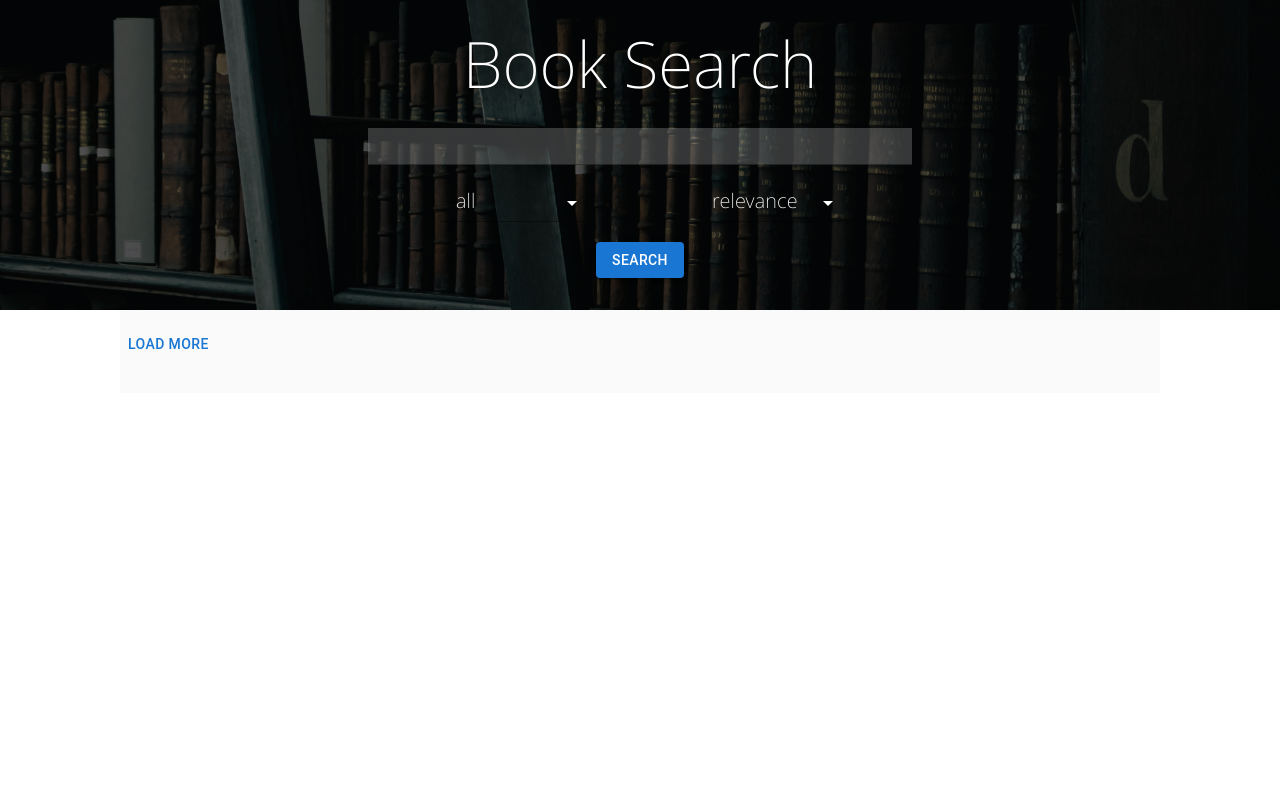
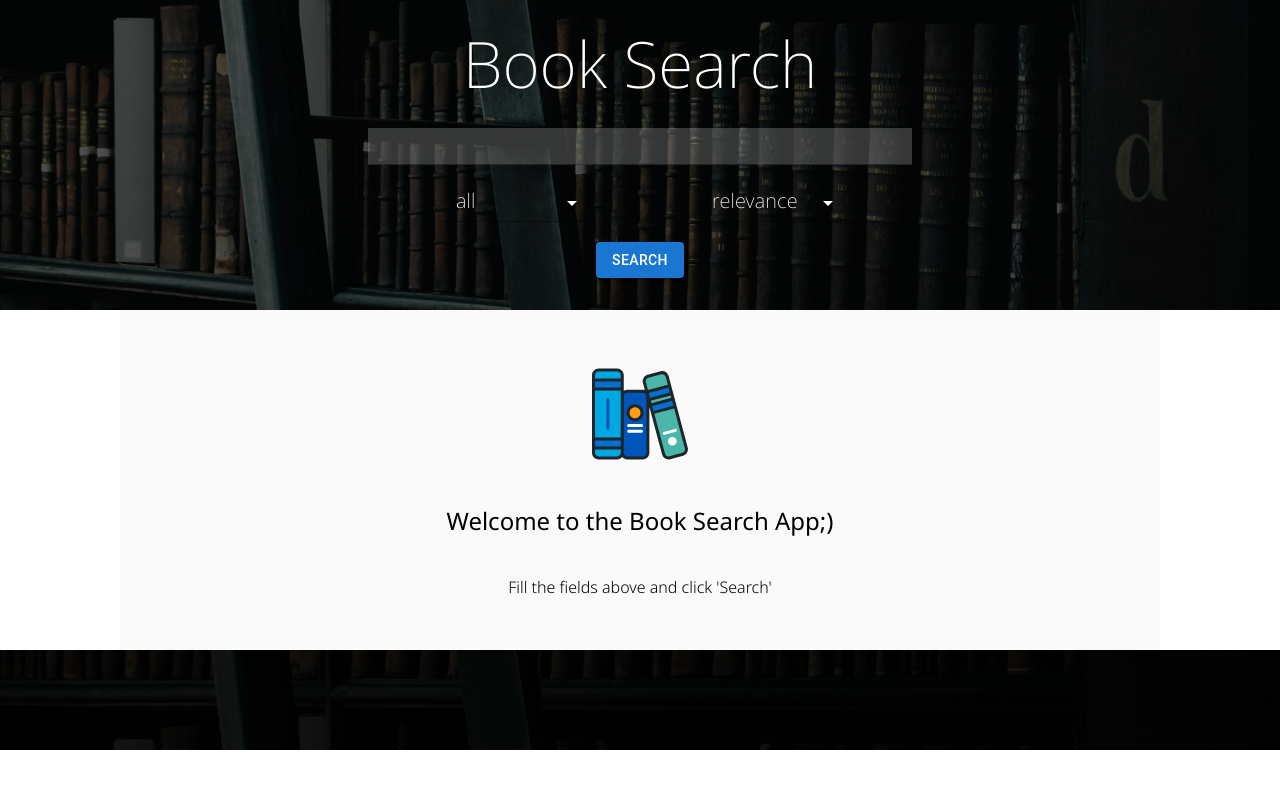
Before and after one commit to mellBaffy1170/React-Books-API, a React (Create React App) app: page /book-list in a window 1280 px wide. Shown: the top 788 px of the page. Built offline with nearby package versions, Linux system fonts and the light colour scheme.

Commit message:
feat: implemented book-list-pagination

```diff
--- a/src/api/getBooks.js
+++ b/src/api/getBooks.js
@@ -1,18 +1,28 @@
 import axios from "axios";
-import { useMutation } from "react-query";
+import { useInfiniteQuery } from "react-query";
 
-// import { QUERY_KEYS } from "constants/queryKeys";
+import { QUERY_KEYS } from "constants/queryKeys";
 import { PAGE_SIZE } from "constants/common";
 // import { CATEGORIES } from "constants/categories";
 
-const useGetBooks = () => {
-  return useMutation(async ({ search, category, sort }) => {
+const useGetBooks = (filters) => {
+  const { search, category, sort } = filters;
+
+  const fetchBooksPage = async ({ pageParam = 0 }) => {
     const { data } = await axios.get(
       `https://www.googleapis.com/books/v1/volumes?q=${search}${
         category ? `+subject:${category}` : ""
-      }&orderBy=${sort}&maxResults=${PAGE_SIZE}`
+      }&orderBy=${sort}&maxResults=${PAGE_SIZE}&startIndex=${
+        pageParam * PAGE_SIZE
+      }`
     );
-    return data;
+    return { ...data, page: pageParam };
+  };
+
+  return useInfiniteQuery([QUERY_KEYS.books, filters], fetchBooksPage, {
+    enabled: false,
+    getNextPageParam: (lastPage) =>
+      !(lastPage.items?.length < PAGE_SIZE) ? lastPage.page + 1 : undefined,
   });
 };
 
--- a/src/assets/vectors/index.js
+++ b/src/assets/vectors/index.js
@@ -1 +1,5 @@
 export { ReactComponent as NotFoundImage } from "./not-found.svg";
+
+export { ReactComponent as WelcomeImage } from "./welcome.svg";
+
+export { ReactComponent as BooksNotFoundImage } from "./books-not-found.svg";
--- a/src/components/PageLayout/PageLayout.jsx
+++ b/src/components/PageLayout/PageLayout.jsx
@@ -6,15 +6,17 @@ import { SortSelect } from "components/SortSelect/index";
 
 import {
   ButtonLoader,
+  FooterWrapper,
   HeadTitle,
   HeadWrapper,
+  PageLayoutWrapper,
   SelectWrapper,
   SubmitButton,
 } from "./styled";
 
 const PageLayout = ({ formik, isFetching }) => {
   return (
-    <>
+    <PageLayoutWrapper>
       <form onSubmit={formik.handleSubmit}>
         <HeadWrapper>
           <HeadTitle>{"Book Search"}</HeadTitle>
@@ -38,17 +40,15 @@ const PageLayout = ({ formik, isFetching }) => {
           {isFetching ? (
             <ButtonLoader />
           ) : (
-            <SubmitButton
-              variant="contained"
-              type="submit"
-            >
+            <SubmitButton variant="contained" type="submit">
               {"Search"}
             </SubmitButton>
           )}
         </HeadWrapper>
       </form>
       <Outlet />
-    </>
+      <FooterWrapper></FooterWrapper>
+    </PageLayoutWrapper>
   );
 };
 // refactor { }
--- a/src/components/PageLayout/PageLayoutContainer.jsx
+++ b/src/components/PageLayout/PageLayoutContainer.jsx
@@ -1,6 +1,6 @@
 import { useFormik } from "formik";
 import { Snackbar, Alert } from "@mui/material";
-import { useState } from "react";
+import { useState, useEffect } from "react";
 
 import { CATEGORIES } from "constants/categories";
 import { SORT } from "constants/sort";
@@ -14,14 +14,22 @@ const PageLayoutContainer = () => {
   const [defaultCategory] = CATEGORIES;
   const [defaultSort] = SORT;
 
-  // const [queryValues, setQueryValues] = useState({});
+  const [queryValues, setQueryValues] = useState({});
   const [isSnackOpened, setIsSnackOpened] = useState(false);
 
   const {
-    mutate: fetchBooks,
     data: books,
-    isLoading: isFetchingBooks,
-  } = useGetBooks();
+    isFetching: isFetchingBooks,
+    refetch,
+    fetchNextPage: fetchMoreBooks,
+    hasNextPage: hasMoreBooks,
+  } = useGetBooks(queryValues);
+
+  useEffect(() => {
+    if (queryValues.search) {
+      refetch();
+    }
+  }, [queryValues, refetch]);
 
   const handleCloseError = () => setIsSnackOpened(false);
 
@@ -29,7 +37,7 @@ const PageLayoutContainer = () => {
     if (!values.search) {
       setIsSnackOpened(true);
     } else {
-      fetchBooks({
+      setQueryValues({
         ...values,
         category: values.category !== defaultCategory ? values.category : null,
       });
@@ -46,7 +54,9 @@ const PageLayoutContainer = () => {
   });
 
   return (
-    <BooksListContext.Provider value={books}>
+    <BooksListContext.Provider
+      value={{ ...books, fetchMore: fetchMoreBooks, hasMore: hasMoreBooks }}
+    >
       <PageLayout formik={formik} isFetching={isFetchingBooks} />
       <Snackbar
         open={isSnackOpened}
--- a/src/components/PageLayout/styled.js
+++ b/src/components/PageLayout/styled.js
@@ -1,6 +1,9 @@
 import { styled, Button, CircularProgress } from "@mui/material";
 
 import layoutBackground from "assets/images/page-layout-background.jpg";
+
+export const PageLayoutWrapper = styled("div")({
+});
 
 export const HeadWrapper = styled("div")({
   background: `linear-gradient(rgba(0, 0, 0, 0.65), rgba(0, 0, 0, 0.65)), url('${layoutBackground}')`,
@@ -30,3 +33,9 @@ export const SelectWrapper = styled("div")({
 export const SubmitButton = styled(Button)({});
 
 export const ButtonLoader = styled(CircularProgress)({});
+
+export const FooterWrapper = styled("div")({
+  background: `linear-gradient(rgba(0, 0, 0, 0.90), rgba(0, 0, 0, 0.90)), url('${layoutBackground}')`,
+  backgroundSize: "cover",
+  height: "100px",
+});
--- a/src/pages/BookList/BookList.jsx
+++ b/src/pages/BookList/BookList.jsx
@@ -1,21 +1,56 @@
+import { WelcomeImage } from "assets/vectors";
+import { BooksNotFoundImage } from "assets/vectors";
 import { BookCard } from "components/BookCard";
 
-import { BookItemsWrapper, BookListContainer, BookListTitle, ButtonLoader, LoadMoreButton } from "./styled";
+import {
+  BookItemsWrapper,
+  BookListContainer,
+  BookListTitle,
+  BooksNotFoundContainer,
+  LoadMoreButton,
+  WelcomeImageContainer,
+  WelcomeTextContainer,
+  WelcomeTitleContainer,
+  WelcomeWrapper,
+} from "./styled";
 
-const BookList = ({ books, resultsFound }) => {
+const BookList = ({ books, resultsFound, fetchMore, hasMore }) => {
   return (
     <BookListContainer>
-      {resultsFound !== undefined && (
-        <BookListTitle>{`Found ${resultsFound} results`}</BookListTitle>
+      {resultsFound !== undefined ? (
+        <>
+          <BookListTitle>{`Found ${resultsFound} results`}</BookListTitle>
+          {resultsFound === 0 && (
+            <WelcomeWrapper>
+              <BooksNotFoundContainer>
+                <BooksNotFoundImage />
+              </BooksNotFoundContainer>
+            </WelcomeWrapper>
+          )}
+        </>
+      ) : (
+        <WelcomeWrapper>
+          <WelcomeImageContainer>
+            <WelcomeImage />
+          </WelcomeImageContainer>
+          <WelcomeTitleContainer>
+            {"Welcome to the Book Search App;)"}
+          </WelcomeTitleContainer>
+          <WelcomeTextContainer>
+            {"Fill the fields above and click 'Search'"}
+          </WelcomeTextContainer>
+        </WelcomeWrapper>
       )}
       <BookItemsWrapper>
-        {books.map((bookData) => (
-          <BookCard {...bookData} key={bookData.id} />
+        {books.map((bookData, index) => (
+          <BookCard {...bookData} key={index} />
         ))}
       </BookItemsWrapper>
-      {/* <ButtonLoader> */}
-        <LoadMoreButton>{"Load more"}</LoadMoreButton>
-      {/* </ButtonLoader> */}
+      {books.length ? (
+        <LoadMoreButton onClick={fetchMore} disabled={!hasMore}>
+          {"Load more"}
+        </LoadMoreButton>
+      ) : null}
     </BookListContainer>
   );
 };
--- a/src/pages/BookList/BookListContainer.jsx
+++ b/src/pages/BookList/BookListContainer.jsx
@@ -5,10 +5,11 @@ import BooksListContext from "context/BooksListContext";
 import BookList from "./BookList";
 
 const BookListContainer = () => {
-  const books = useContext(BooksListContext);
+  const booksPages = useContext(BooksListContext);
   const [booksData, setBooksData] = useState([]);
+  const [booksFound, setBooksFound] = useState(undefined);
 
-  const { totalItems, items } = books || {};
+  const { fetchMore, hasMore } = booksPages;
 
   useEffect(() => {
     const mapVolumeData = (item) => {
@@ -31,12 +32,27 @@ const BookListContainer = () => {
       return bookData;
     };
 
+    const items = booksPages?.pages?.reduce(
+      (total, page) => total.concat(page.items || []),
+      []
+    );
+
     const mappedData = items?.map(mapVolumeData) || [];
 
     setBooksData(mappedData);
-  }, [items]);
+    if (booksPages.pages) {
+      setBooksFound(booksPages.pages[0].totalItems);
+    }
+  }, [booksPages]);
 
-  return <BookList books={booksData} resultsFound={totalItems} />;
+  return (
+    <BookList
+      books={booksData}
+      resultsFound={booksFound}
+      fetchMore={fetchMore}
+      hasMore={hasMore}
+    />
+  );
 };
 
 export default BookListContainer;
--- a/src/pages/BookList/styled.js
+++ b/src/pages/BookList/styled.js
@@ -3,7 +3,36 @@ import { styled, Button, CircularProgress } from "@mui/material";
 export const BookListContainer = styled("div")({
   backgroundColor: "#FAFAFA",
   margin: "0 120px",
-    padding: "16px 0 30px 0",
+});
+
+export const WelcomeWrapper = styled("div")({
+  display: "flex",
+  flexDirection: "column",
+  alignItems: "center",
+  minHeight: "340px",
+  justifyContent: "space-evenly",
+  padding: "10px 0",
+  boxSizing: "border-box",
+});
+
+export const WelcomeTitleContainer = styled("div")({
+  fontSize: "24px",
+  fontWeight: "400",
+});
+
+export const WelcomeTextContainer = styled("div")({
+  fontSize: "16px",
+  fontWeight: "300",
+});
+
+export const WelcomeImageContainer = styled("div")({
+  width: "96px",
+  margin: "0 auto",
+});
+
+export const BooksNotFoundContainer = styled("div")({
+  width: "152px",
+  margin: "0 auto",
 });
 
 export const BookListTitle = styled("p")({
@@ -11,14 +40,19 @@ export const BookListTitle = styled("p")({
   textAlign: "center",
   fontWeight: "300",
   paddingBottom: "5px",
+  padding: "16px 0 0 0",
 });
 
 export const BookItemsWrapper = styled("div")({
   display: "flex",
   flexWrap: "wrap",
   justifyContent: "space-evenly",
+  //minHeight: "330px",
 });
 
-export const LoadMoreButton = styled(Button)({});
+export const LoadMoreButton = styled(Button)({
+  display: "block",
+  margin: "10px auto 30px",
+});
 
 export const ButtonLoader = styled(CircularProgress)({});
```
Also changed, not shown: src/assets/vectors/books-not-found.svg (added), src/assets/vectors/welcome.svg (added). Lines whose indentation alone changed are shown as unchanged.
